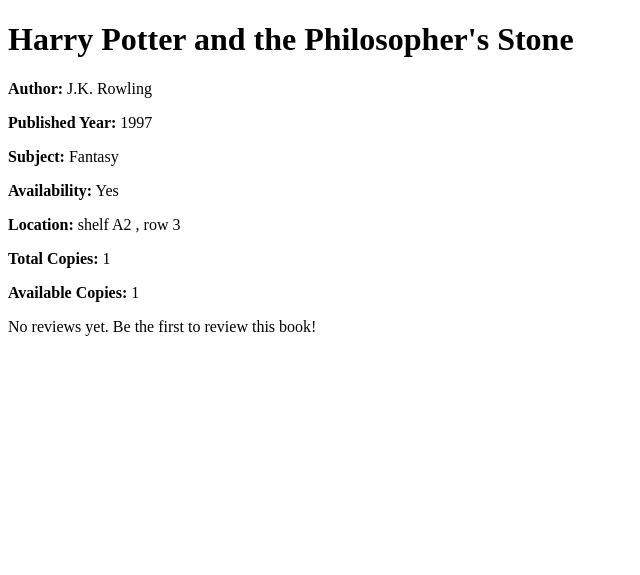
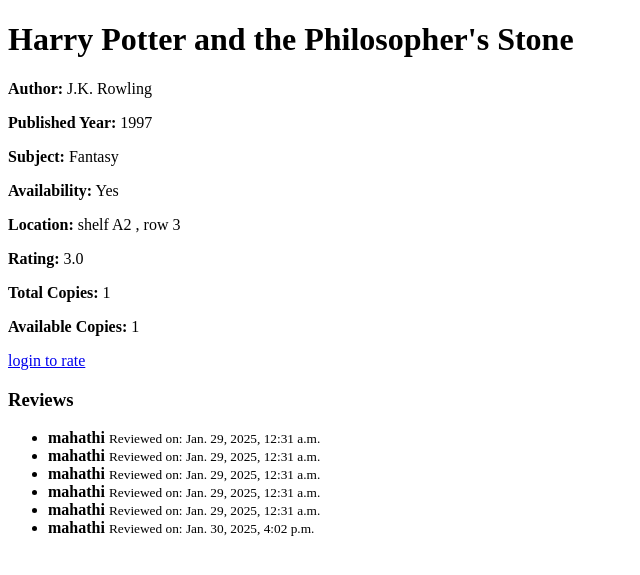
Before and after one commit to infinity2147/Backend_Masca, a Django app: page /books/1/ in a window 1280 px wide. Shown: the top 575 px of the page, without its empty margins (0-640 px from the left). Run offline with Django 5.2, Linux system fonts and the light colour scheme; data comes from the database, SQL or seed files in the repository; data that the repository does not hold is empty.

Commit message:
rating and review as seperate object

```diff
--- a/Mascaa/books/forms.py
+++ b/Mascaa/books/forms.py
@@ -1,8 +1,18 @@
 
 from django import forms
-from .models import Review
+from .models import Review,Rating
 
 class ReviewForm(forms.ModelForm):
     class Meta:
         model = Review
         fields = ['review_text']
+        labels = {'review_text': 'Write a Review'}
+        widgets = {'review_text': forms.Textarea(attrs={'placeholder': 'Write your review ', 'rows': 4})}
+
+
+class RatingForm(forms.ModelForm):
+    class Meta:
+        model = Rating
+        fields = ['score']
+        labels = {'score': 'Rate this Book'}
+        widgets = {'score': forms.Select(choices=[(i, f'{i} stars') for i in range(1, 6)]),}
--- a/Mascaa/books/models.py
+++ b/Mascaa/books/models.py
@@ -13,7 +13,7 @@ class book(models.Model):
     total_copies = models.IntegerField(default=1)
     available_copies=models.IntegerField(default=1)
     location = models.CharField(max_length=250)
-    avg_rating = models.FloatField(default=0.0)
+    avg_rating = models.FloatField(default=None)
     ratings_count = models.PositiveIntegerField(default=0)
 
     def __str__(self):
@@ -25,6 +25,7 @@ class book(models.Model):
             self.save()
             return True
         return False
+
     def return_book(self):
         if self.available_copies < self.total_copies:
             self.available_copies += 1
@@ -39,25 +40,32 @@ class book(models.Model):
     def availability_status(self):
         return "Yes" if self.is_available() else "No"
 
-
+    def new_avg_rating(self,new_point):
+        self.ratings_count += 1
+        self.avg_rating = ((self.avg_rating * (self.ratings_count - 1)) + new_point ) / self.ratings_count
+        self.save()
 
 class Rating(models.Model):
-    book = models.ForeignKey(book, related_name="ratings", on_delete=models.CASCADE)
-    user = models.ForeignKey(User, on_delete=models.CASCADE)
-    score = models.PositiveSmallIntegerField()
+    the_book = models.ForeignKey(book, related_name="ratings", on_delete=models.CASCADE)
+    the_user = models.ForeignKey(User, on_delete=models.CASCADE)
+    score = models.PositiveSmallIntegerField(choices=[(i,i) for i in range(1,6)])
     rated_at = models.DateTimeField(auto_now_add=True)
 
     class Meta:
-        unique_together = ('book', 'user')
+        unique_together = ('the_book', 'the_user')
+
 
     def __str__(self):
-        return f'{self.user.username} rated {self.book.title} - {self.score}'
+        return f'{self.the_user.username} rated {self.the_book.book_name} - {self.score}'
+
+
+
 
 class Review(models.Model):
-    book = models.ForeignKey(book, related_name="reviews", on_delete=models.CASCADE)
-    user = models.ForeignKey(User, on_delete=models.CASCADE)
+    the_book = models.ForeignKey(book, related_name="reviews", on_delete=models.CASCADE)
+    the_user = models.ForeignKey(User, on_delete=models.CASCADE)
     review_text = models.TextField(blank=True, null=True)
     created_at = models.DateTimeField(auto_now_add=True)
 
     def __str__(self):
-        return f'{self.user.username} reviewed {self.book.title}'
+        return f'{self.the_user.username} reviewed {self.the_book.book_name}'
--- a/Mascaa/books/templates/books/book_details.html
+++ b/Mascaa/books/templates/books/book_details.html
@@ -13,6 +13,7 @@
     <p><strong>Subject:</strong> {{ the_book.subject }}</p>
     <p><strong>Availability:</strong> {% if the_book.available_copies > 0 %}Yes{% else %}No{% endif %}</p>
     <p><strong>Location:</strong> {{ the_book.location }}</p>
+    <p><strong>Rating:</strong> {{ the_book.avg_rating }}</p>
     <p><strong>Total Copies:</strong> {{ the_book.total_copies }}</p>
     <p><strong>Available Copies:</strong> {{ the_book.available_copies }}</p>
 
@@ -24,18 +25,63 @@
     {% endif %}
     {% endif %}
 
+    {% if user.is_authenticated %}
+
+            {% if user_rated %}
+                <h3>Your Rating: {{user_rating.score}} </h3>
+
+            {% else %}
+                {% comment %} <h3>Rate this Book</h3> {% endcomment %}
+                <form method="POST">
+                    {% csrf_token %}
+                    {{ rating_form.as_p }}
+                    <button type="submit" name="rating">Submit Rating</button>
+                </form>
+            {% endif %}
+
+            {% if user_reviewed %}
+                <h3>Your Review:</h3>
+                <p>{{ user_review.review_text }}</p>
+                <small>Reviewed on: {{ user_review.created_at }}</small>
+            {% else %}
+                {% comment %} <h3>Write a Review</h3> {% endcomment %}
+                <form method="POST">
+                    {% csrf_token %}
+                    {{ review_form.as_p }}
+                    <button type="submit" name="review">Submit Review</button>
+                </form>
+            {% endif %}
+    {%else%}
+
+    <a href="/login">login to rate</a>
+
+    {% endif %}
+
+
+
+    <h3>Reviews</h3>
     {% if the_book.reviews.all %}
         <ul>
             {% for review in the_book.reviews.all %}
                 <li>
-                            <strong>{{ review.user.username }}</strong> ({{ review.rating }} stars) <br>
-                            <em>{{ review.comment }}</em>
+                    <strong>{{ review.the_user.username }}</strong>
+                    {% if review.review_text %}
+                        <p>{{ review.review_text }}</p>
+                    {% endif %}
+                    <small>Reviewed on: {{ review.created_at }}</small>
                 </li>
             {% endfor %}
         </ul>
     {% else %}
-                <p>No reviews yet. Be the first to review this book!</p>
+        <p>No reviews yet.</p>
     {% endif %}
 
+    <div class="messages">
+        {% for message in messages %}
+            <div class="message">
+                <p>{{ message }}</p>
+            </div>
+        {% endfor %}
+    </div>
 </body>
 </html>
--- a/Mascaa/books/urls.py
+++ b/Mascaa/books/urls.py
@@ -6,6 +6,4 @@ urlpatterns=[
     path('books/<int:book_id>/',views.book_details,name='book_details'),
     path('book/<int:book_id>/take_book/', views.take_book, name='take_book'),
     path('book/<int:book_id>/return_book/', views.return_book, name='return_book'),
-    path('book/<int:book_id>/rate_and_review/', views.rate_and_review_book, name='rate_and_review_book'),
-
 ]
--- a/Mascaa/books/views.py
+++ b/Mascaa/books/views.py
@@ -2,7 +2,7 @@ from django.shortcuts import render, get_object_or_404,redirect
 from .models import book, Rating, Review
 from django.contrib import messages
 from django.contrib.auth.decorators import login_required
-from .forms import ReviewForm
+from .forms import ReviewForm,RatingForm
 
 
 def books(request):
@@ -11,7 +11,66 @@ def books(request):
 
 def book_details(request, book_id):
     the_book = get_object_or_404(book, pk=book_id)
-    return render(request, 'books/book_details.html', {'the_book': the_book})
+
+    reviews = the_book.reviews.all()
+    ratings = the_book.ratings.all()
+
+    user_reviewed = None
+    user_rated = None
+    user_review = None
+    user_rating = None
+
+    if request.user.is_authenticated:
+        # Check if the user has already written a review
+        user_review = Review.objects.filter(the_book=the_book, the_user=request.user).first()
+        user_reviewed = user_review is not None
+
+        # Check if the user has already rated
+        user_rating = Rating.objects.filter(the_book=the_book, the_user=request.user).first()
+        user_rated = user_rating is not None
+
+    if request.method == 'POST' and request.user.is_authenticated:
+        # Handling Review Submission
+        if 'review' in request.POST and not user_reviewed:
+            review_form = ReviewForm(request.POST)
+            if review_form.is_valid():
+                review = review_form.save(commit=False)
+                review.the_book = the_book
+                review.the_user = request.user
+                review.save()
+                messages.success(request, "Your review has been submitted!")
+                return redirect('book_details', book_id=the_book.id)
+
+        # Handling Rating Submission
+        if 'rating' in request.POST and not user_rated:
+            rating_form = RatingForm(request.POST)
+            if rating_form.is_valid():
+                rating = rating_form.save(commit=False)
+                rating.the_book = the_book
+                rating.the_user = request.user
+                rating.save()
+                the_book.new_avg_rating(rating.score)
+                messages.success(request, "Your rating has been submitted!")
+                return redirect('book_details', book_id=the_book.id)
+
+    else:
+        review_form = ReviewForm()
+        rating_form = RatingForm()
+
+    return render(request, 'books/book_details.html', {
+        'the_book': the_book,
+        'reviews': reviews,
+        'ratings': ratings,
+        'review_form': review_form,
+        'rating_form': rating_form,
+        'user_reviewed': user_reviewed,
+        'user_review': user_review,
+        'user_rated': user_rated,
+        'user_rating': user_rating,
+
+    })
+
+
 
 @login_required #to ensure that user is logged in
 
@@ -19,53 +78,15 @@ def take_book(request, book_id):
     Book = get_object_or_404(book, id=book_id)
 
     if Book.take_book():
-        Book.is_available = Book.available_copies > 0
-        Book.save()
         messages.success(request, f"You've successfully taken{Book.book_name}")
     else:
         messages.error(request, "Sorry, no copies are available to take.")
 
-    return redirect('books')
+    return redirect('book_details',book_id=Book.id)
 
 def return_book(request, book_id):
     Book = get_object_or_404(book, id=book_id)
 
     if Book.return_book():
-        Book.is_available = Book.available_copies > 0
-        Book.save()
         messages.success(request, f"You've successfully returned the book {Book.book_name}")
-    return redirect('rate_and_review_book', book_id=Book.id)
-
-
-
-def rate_and_review_book(request, book_id):
-    the_book = get_object_or_404(book, id=book_id)
-
-    if request.method == "POST":
-        score = int(request.POST.get("score", 0))
-        if 1 <= score <= 5:
-            rating, created = Rating.objects.get_or_create(user=request.user, book=the_book)
-            rating.score = score
-            rating.save()
-
-            if created:
-                the_book.ratings_count += 1
-                the_book.avg_rating = ((the_book.avg_rating * (the_book.ratings_count - 1)) + score) / the_book.ratings_count
-            else:
-                previous_score = rating.score
-                the_book.avg_rating = ((the_book.avg_rating * the_book.ratings_count) - previous_score + score) / the_book.ratings_count
-
-            the_book.save()
-
-        # Handle review submission
-        review_form = ReviewForm(request.POST)
-        if review_form.is_valid():
-            review = review_form.save(commit=False)
-            review.book = the_book
-            review.user = request.user
-            review.save()
-
-        return redirect('book_details', id=the_book.id)
-
-    review_form = ReviewForm()
-    return render(request, 'books/rate_and_review.html', {'the_book': the_book, 'review_form': review_form})
+    return redirect('book_details', book_id=Book.id)
```
Also changed, not shown: Mascaa/books/templates/books/rate_and_review.html (deleted, +0 -24 lines), Mascaa/books/migrations/0006_rename_book_rating_the_book_and_more.py (added), Mascaa/db.sqlite3. Lines whose indentation alone changed are shown as unchanged.
